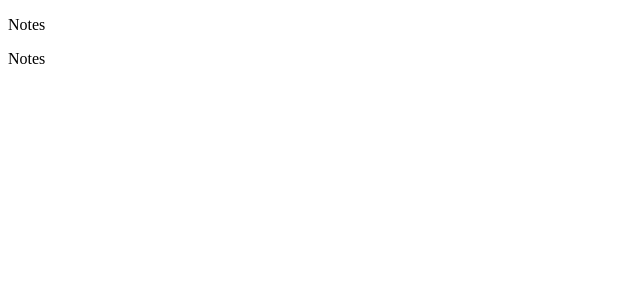
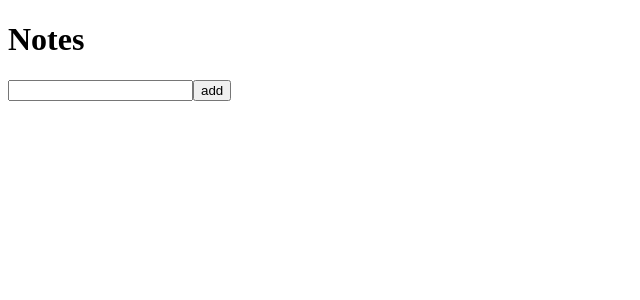
Before and after one commit to eliagoris/fully-testable-react-hooks, a React (Create React App) app: page / in a window 1280 px wide. Shown: the top 300 px of the page, without its empty margins (0-640 px from the left). Built offline with nearby package versions, Linux system fonts and the light colour scheme.

Commit message:
Add useNotes and initial form to view component

```diff
--- a/src/components/notes/notes.tsx
+++ b/src/components/notes/notes.tsx
@@ -1,10 +1,35 @@
 import React from "react"
 
+import { useNotes } from "./hooks/use-notes"
+
 export const Notes: React.FC = () => {
+  const { notes, handleAddNote } = useNotes()
+
+  function handleFormSubmit(e: React.FormEvent<HTMLFormElement>) {
+    e.preventDefault()
+    const {
+      currentTarget: { elements }
+    } = e
+
+    const titleElement = elements.namedItem("title")
+    const value = (titleElement as HTMLInputElement).value
+
+    handleAddNote({ title: value })
+    e.currentTarget.reset()
+  }
+
   return (
     <>
-      <p>Notes</p>
-      Notes
+      <h1>Notes</h1>
+
+      {notes.map(({ id, title }) => (
+        <p key={id}>{title}</p>
+      ))}
+
+      <form data-testid="notes-form" onSubmit={handleFormSubmit}>
+        <input id="title" name="title" />
+        <button type="submit">add</button>
+      </form>
     </>
   )
 }
```
